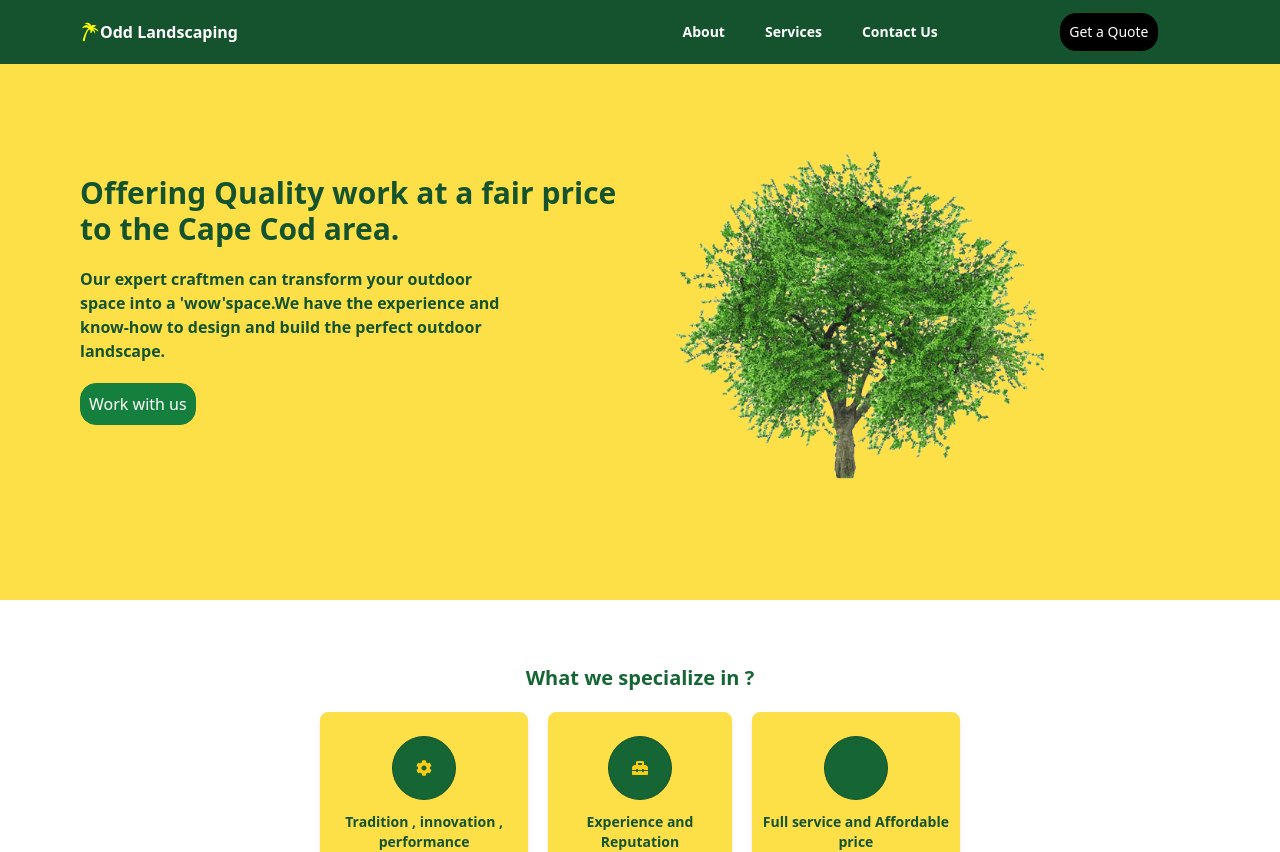
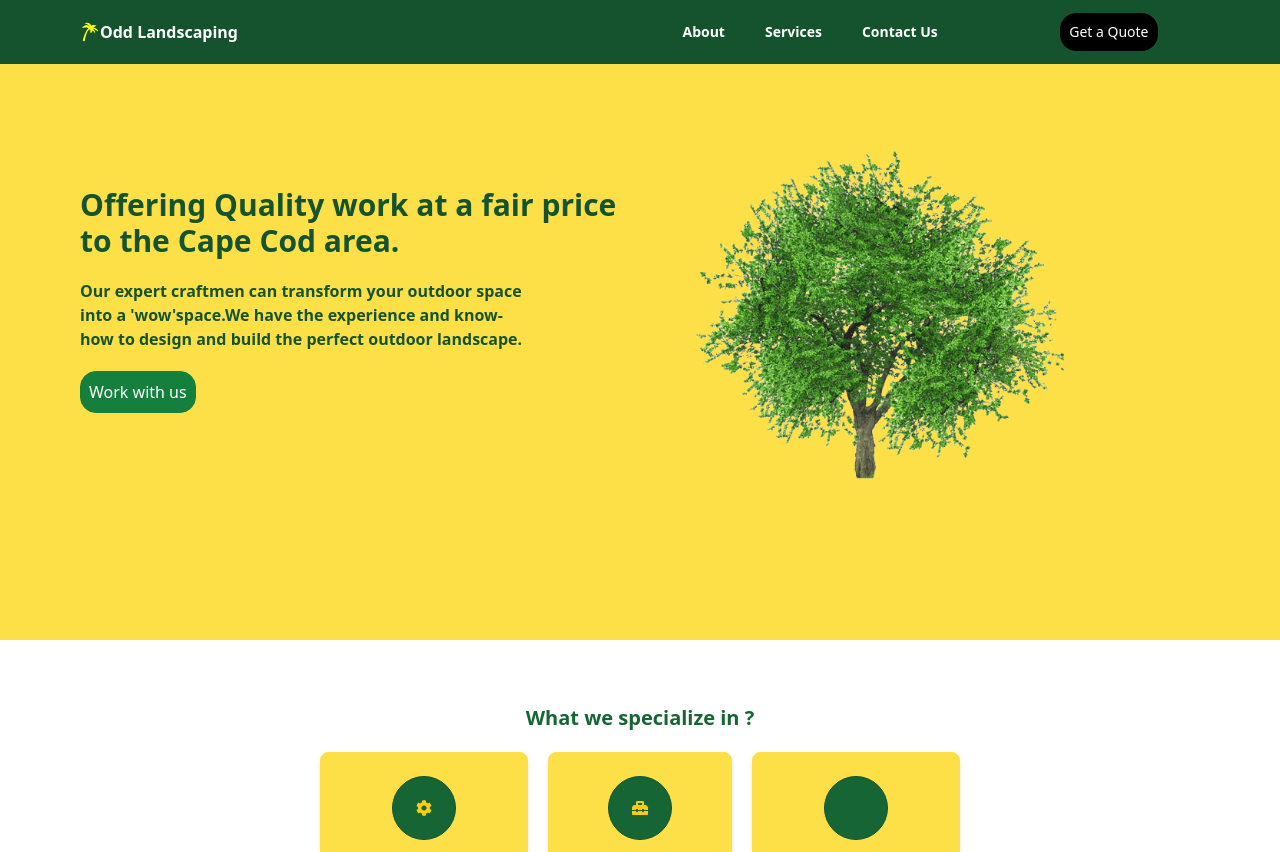
Before and after one commit to ODDIFIED/my-minimal-app, a React (Vite) app: page / in a window 1280 px wide. Shown: the top 852 px of the page. Built offline with nearby package versions, Linux system fonts and the light colour scheme; some icons are missing.

Commit message:
first commit

```diff
--- a/src/Components/Footer.tsx
+++ b/src/Components/Footer.tsx
@@ -22,7 +22,7 @@ const Footer = () => {
           for any type of commercial and residential client!
         </p>
 
-      </div>``
+      </div>
       <div className="md:w-[50%] xsm:ml-3 xsm:w-[100% ] px-3 xsm:mt-8 xsm:mx-auto">
         <table className="text-white table-auto     text-sm">
           <th className=" xsm:px-0 md:px-5"> Socials</th>
--- a/src/Components/Hero.tsx
+++ b/src/Components/Hero.tsx
@@ -2,8 +2,9 @@ import tree from "../assets/tree.png";
 
 const Hero = () => {
   return (
-    <div  className=" w-full max-w-7xl md:px-20  md:py-20   bg-yellow-300 xsm:flex xsm:flex-col-reverse  md:space-x-10 xsm:pb-10 md:flex md:flex-row  md:justify-center lg:flex lg:flex-row lg:justify-evenly xsm:place-items-center ">
-      <div className=" xsm:text-center md:w-[40%]  text-green-900  lg:w-[50%]  md:text-left">
+    <div  className=" w-full max-w-7xl   md:py-20   bg-yellow-300   ">
+      <div className=" w-full  xsm:flex xsm:flex-col-reverse md:px-20  md:space-x-10 xsm:pb-10 md:flex md:flex-row  xsm:place-items-center ">
+      <div className=" xsm:text-center md:w-[50%]  text-green-900  lg:w-[50%]  md:text-left">
         <h2 className=" xsm:w-[85%] xsm:mx-auto md:w-[100%] lg:w-[ 100%]  md:mx-0 font-bold xsm:text-3xl md:text-2xl lg:text-3xl">
           Offering Quality work at a fair price to the Cape Cod area.
         </h2>
@@ -16,9 +17,11 @@ const Hero = () => {
           Work with us
         </button>
       </div>
-      <div className=" md:w-[60%] xsm:mt-14 md:   md:gap-20  lg:w-[50%] items-end  ">
+      <div className=" md:w-[60%] xsm:mt-14   md:gap-20  lg:w-[40%] items-center   ">
         <img src={tree}  className=" xsm:h-72  md:h-96 "   alt="tree-img" />
       </div>
+      </div>
+
     </div>
   );
 };
--- a/src/Components/Navbar.tsx
+++ b/src/Components/Navbar.tsx
@@ -9,7 +9,7 @@ const Navbar = () => {
     setNav(!nav);
   };
   return (
-    <div id="hero" className="w-full max-w-7xl h-16 fixed xsm:px-2 md:px-0   lg:px-20 flex bg-green-900 justify-evenly place-items-center ">
+    <div id="hero" className="w-full max-w-7xl h-16 fixed xsm:px-3    lg:px-20 flex bg-green-900 justify-evenly place-items-center ">
       <div className=" w-[50%] text-white font-bold  flex place-items-center font-sans   ">
         <GiPalmTree color={"yellow"} size={"20px"} />
         <h2>Odd Landscaping</h2>
--- a/src/Components/section/SectionHolder.tsx
+++ b/src/Components/section/SectionHolder.tsx
@@ -43,11 +43,11 @@ const SectionHolder = () => {
       </div>
       <div>
       <div id="sectionTwo" className=" xsm:w-[100%] xsm:mx-auto xsm:mt-12 md:mt-10 md:w-[100%] lg:w-[100%] md:text-center xsm:text-center   lg:ml-0">
-          <h2 className=" xsm:w-[100%] sm:w-[90%] xsm:mx-auto md:w-[75%] md:mx-auto lg:w-[80%] text-green-900 font-semibold xsm:text-sm md:text-sm md:font-semiboldbold lg:text-center">
+          <h2 className=" xsm:w-[95%] sm:w-[90%] xsm:mx-auto md:w-[75%] md:mx-auto lg:w-[80%] text-green-900 font-semibold xsm:text-sm md:text-sm md:font-semiboldbold lg:text-center">
             We service both commercial and residential customers,and are full
             service design,installation,landscape and maintanance company, Such as :
           </h2>
-          <div className="xsm:w-[85%] md:w-[60%] lg:w-[50%] lg:mx-auto  md:mx-auto  xsm:mx-auto ">
+          <div className="xsm:w-[80%] md:w-[60%] px-5 md:px-0 lg:w-[50%] lg:mx-auto  md:mx-auto  xsm:mx-auto ">
             <ul className="xsm:mt-5 text-green-900   md:ml-0 list-disc xsm:text-sm  xsm:grid xsm:grid-cols-2 lg:grid lg:grid-cols-2 md:text-sm font-bold">
               <li className="mb-4 "> Mulching/Bed Maintanance </li>
               <li className="mb-4">Brush Cleaning/ Removal</li>
```
